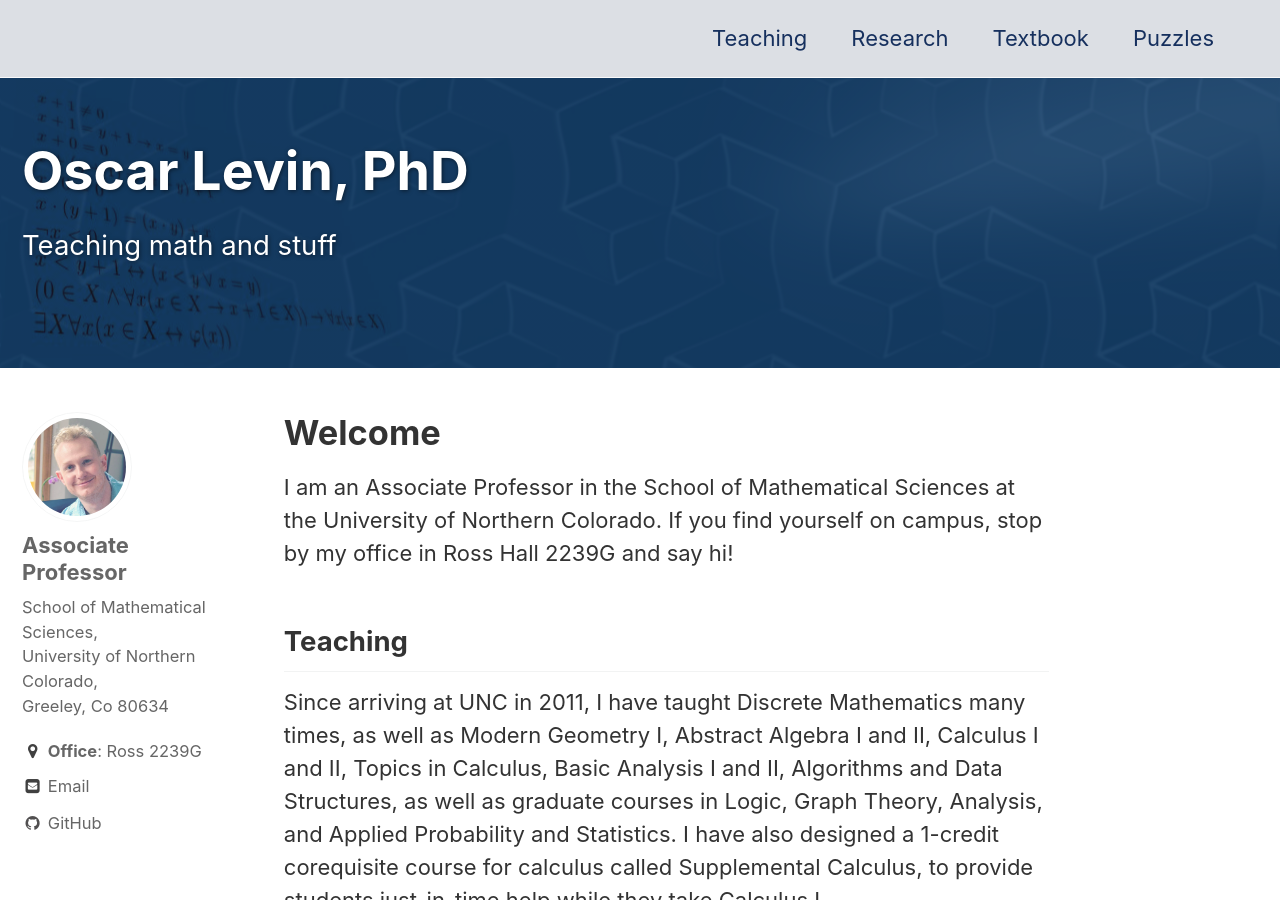
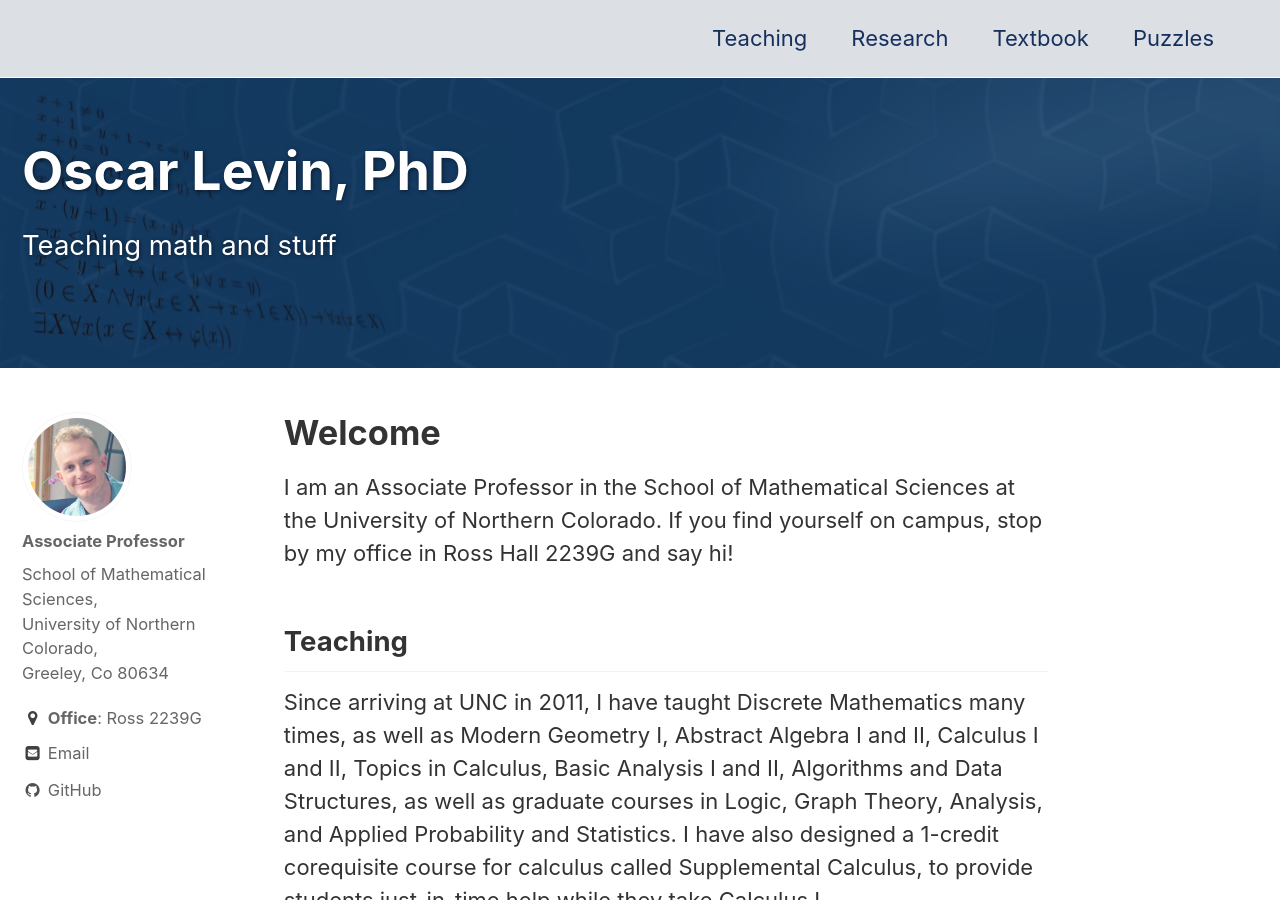
Before and after one commit to oscarlevin/oscarlevin.github.io, a Jekyll site: the page built from index.md, in a window 1280 px wide and 900 px high. Built offline with Jekyll 4.4.1, drawn with Linux system fonts in a browser that asks for light colours.

Commit message:
update sidebar

```diff
--- a/_includes/author-profile.html
+++ b/_includes/author-profile.html
@@ -17,7 +17,7 @@
   {% endif %}
 
   <div class="author__content">
-    <h3 class="author__name" itemprop="name">{{ author.position }}</h3>
+    <h3 class="author__position" itemprop="position">{{ author.position }}</h3>
     {% if author.bio %}
       <p class="author__bio" itemprop="description">
         {{ author.bio }}
```
